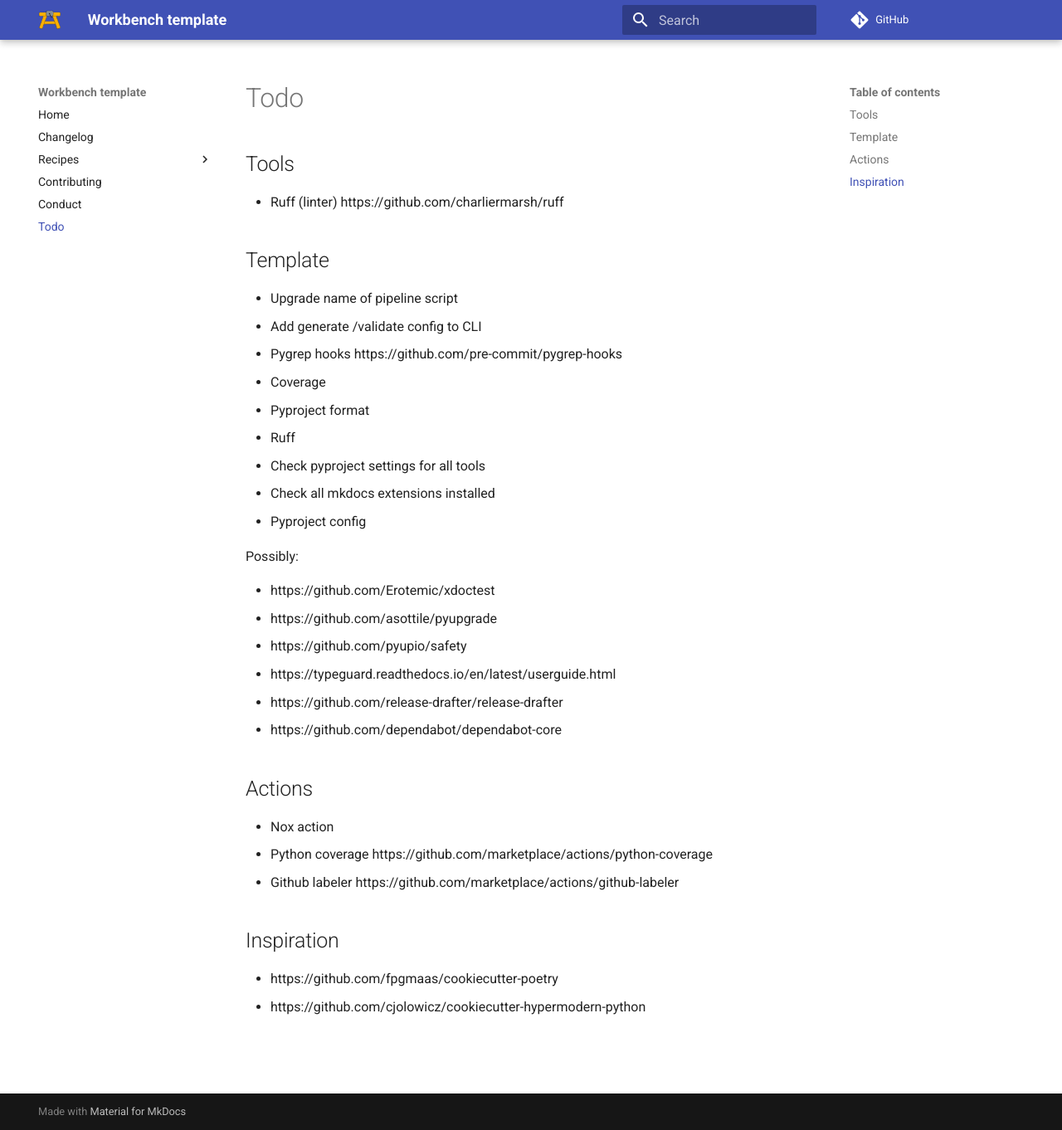
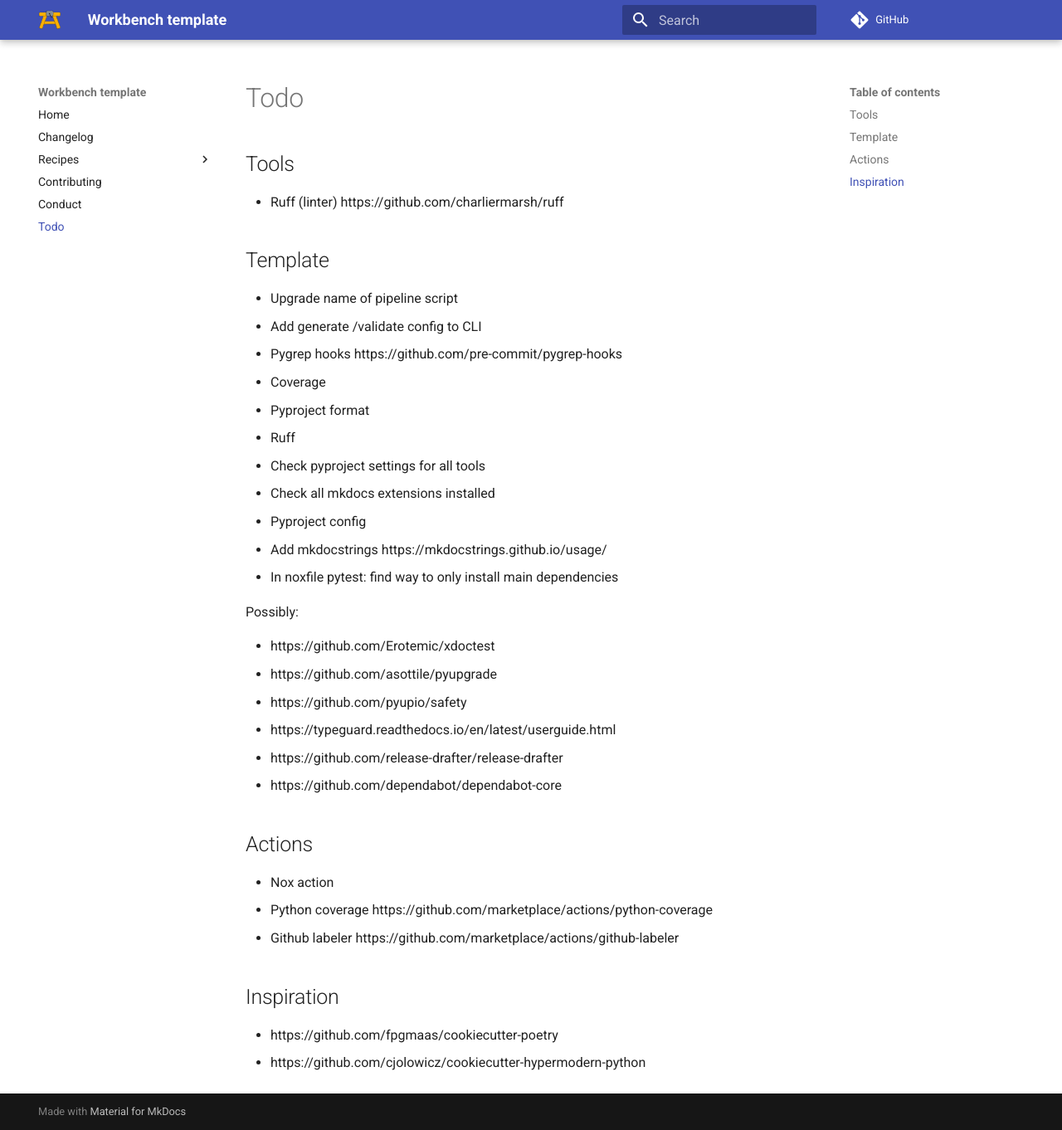
Before and after one commit to py-pkgs/py-pkgs-cookiecutter, an MkDocs documentation site: the page built from docs/todo.md, in a window 1280 px wide and 1362 px high. Shown: the whole window at 83% size. Built offline with MkDocs 1.6.1 and Material for MkDocs 9.7.7, drawn with Linux system fonts in a browser that asks for light colours; comment, search, counter and statistics services are not loaded.

Commit message:
docs(todo): add todo

```diff
--- a/TODO.md
+++ b/TODO.md
@@ -13,6 +13,8 @@
 - Check pyproject settings for all tools
 - Check all mkdocs extensions installed
 - Pyproject config
+- Add mkdocstrings https://mkdocstrings.github.io/usage/
+- In noxfile pytest: find way to only install main dependencies
 
 Possibly:
 
```
